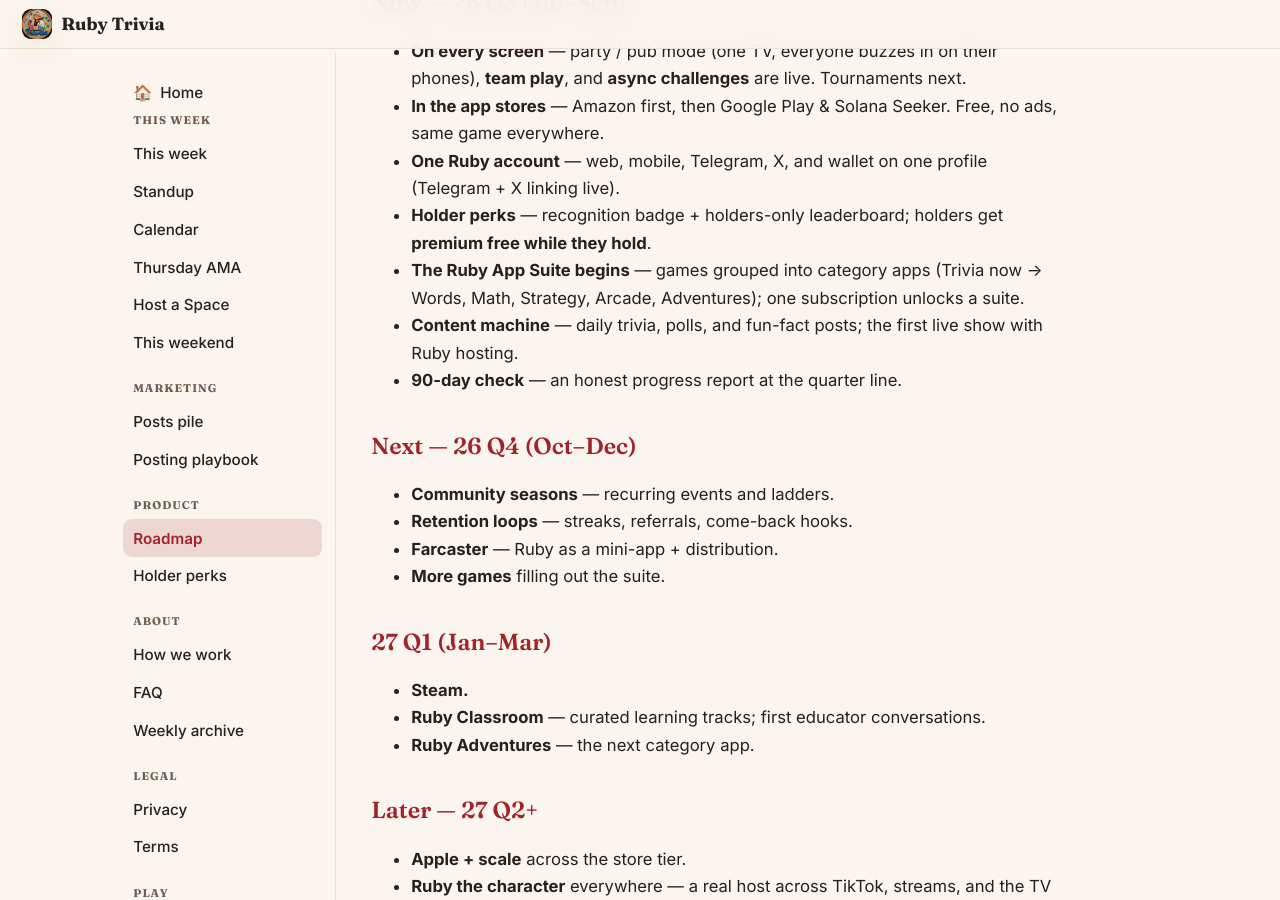
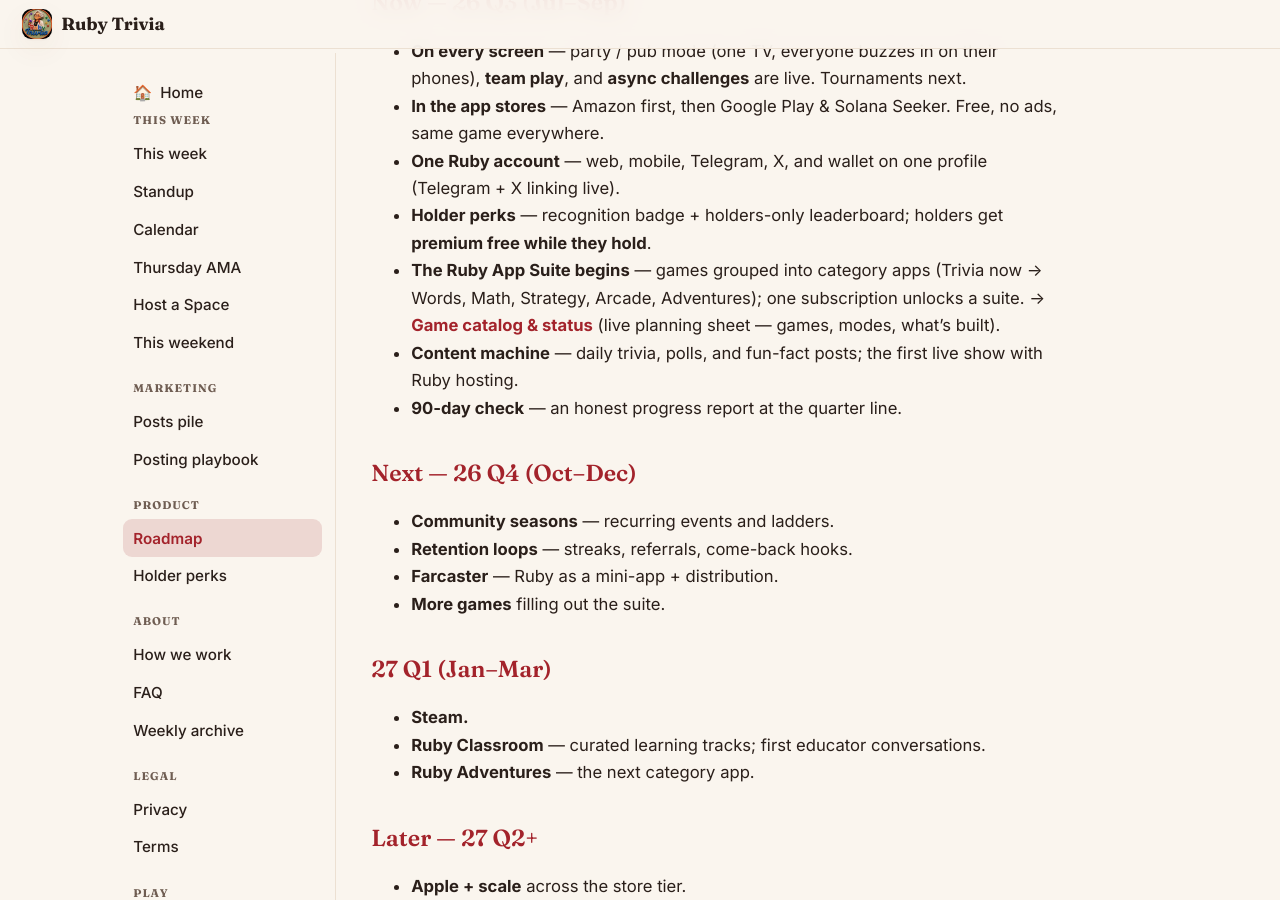
Before and after one commit to ruby-high/ruby-trivia-handbook, a Jekyll site: the page built from roadmap.md, in a window 1280 px wide and 900 px high, scrolled down 387 px. Built offline with Jekyll 4.4.1, drawn with Linux system fonts in a browser that asks for light colours.

Commit message:
roadmap: link the live Game Catalog sheet on the App Suite line
Adds the shared Google Sheet (games + modes + build status, with the Ruby Catalog
menu) next to the Ruby App Suite line so the team can browse/rearrange the catalog
from the handbook.

Co-Authored-By: Claude Opus 4.8 <noreply@anthropic.com>

```diff
--- a/roadmap.md
+++ b/roadmap.md
@@ -13,7 +13,7 @@ Where Ruby's headed — by quarter. **Targets, not guarantees;** we ship fast an
 - **In the app stores** — Amazon first, then Google Play &amp; Solana Seeker. Free, no ads, same game everywhere.
 - **One Ruby account** — web, mobile, Telegram, X, and wallet on one profile (Telegram + X linking live).
 - **Holder perks** — recognition badge + holders-only leaderboard; holders get **premium free while they hold**.
-- **The Ruby App Suite begins** — games grouped into category apps (Trivia now → Words, Math, Strategy, Arcade, Adventures); one subscription unlocks a suite.
+- **The Ruby App Suite begins** — games grouped into category apps (Trivia now → Words, Math, Strategy, Arcade, Adventures); one subscription unlocks a suite. → [**Game catalog &amp; status**](https://docs.google.com/spreadsheets/d/1E46cSpul9vy71_MXZ7SmFD6wxEs492XMeCSjHpfMVxw/edit) (live planning sheet — games, modes, what's built).
 - **Content machine** — daily trivia, polls, and fun-fact posts; the first live show with Ruby hosting.
 - **90-day check** — an honest progress report at the quarter line.
 
```
